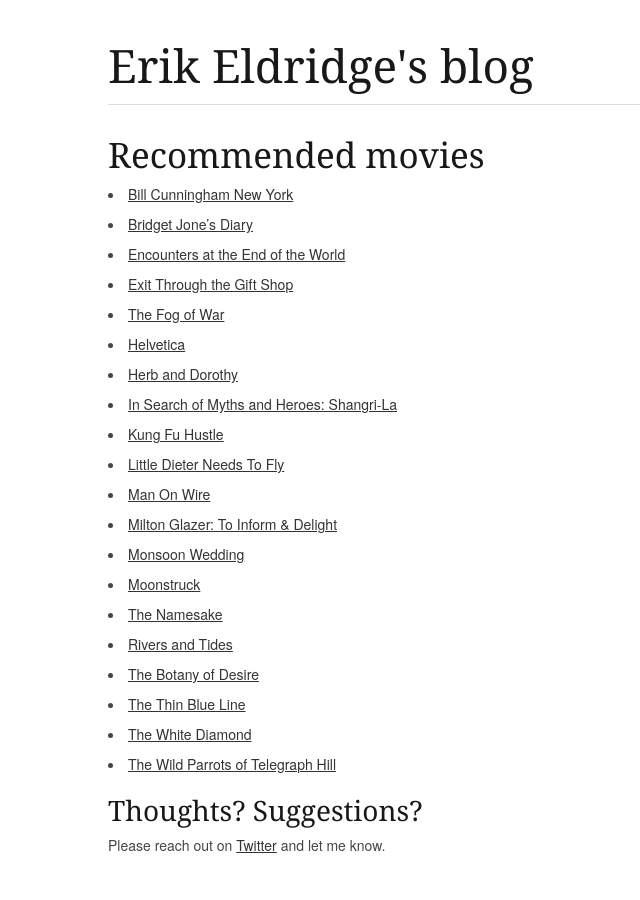
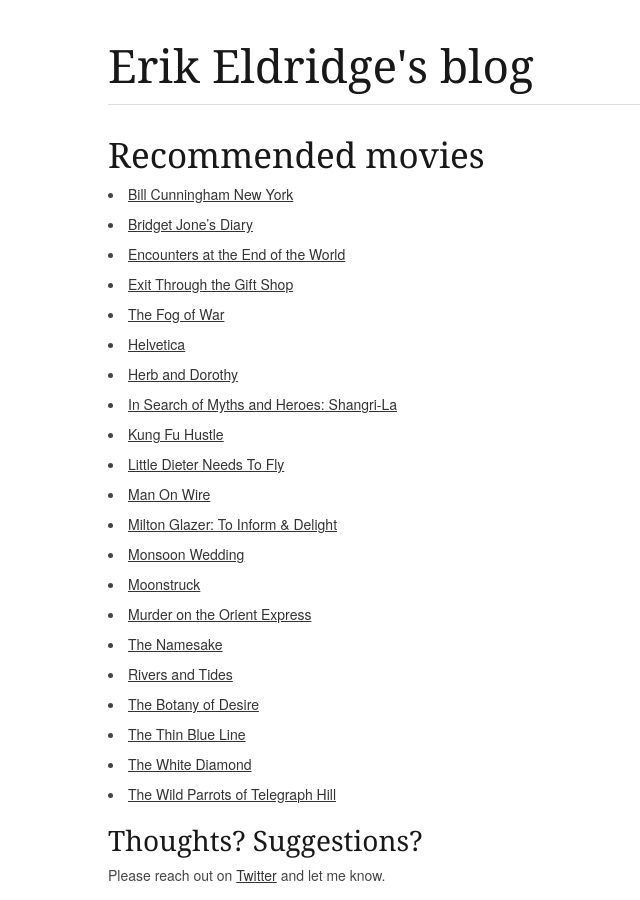
Before and after one commit to erikeldridge/erikeldridge.github.com, a Jekyll site: the page built from _posts/2012-1-28-recommended-movies.md, in a window 1280 px wide. Shown: the whole page, without its empty margins (62-702 px from the left). Built offline with Jekyll 4.4.1, drawn with Linux system fonts in a browser that asks for light colours; Markdown is read by kramdown in place of the engine named in the settings; comment, search, counter and statistics services are not loaded.

Commit message:
add murder on the orient express to recommended movies

```diff
--- a/_posts/2012-1-28-recommended-movies.md
+++ b/_posts/2012-1-28-recommended-movies.md
@@ -18,6 +18,7 @@
 * [Milton Glazer: To Inform & Delight](http://www.imdb.com/title/tt1275724/)
 * [Monsoon Wedding](http://www.imdb.com/title/tt0265343/)
 * [Moonstruck](http://www.imdb.com/title/tt0093565/)
+* [Murder on the Orient Express](http://www.imdb.com/title/tt0071877/)
 * [The Namesake](http://www.imdb.com/title/tt0433416/)
 * [Rivers and Tides](http://www.imdb.com/title/tt0307385/)
 * [The Botany of Desire](http://www.pbs.org/thebotanyofdesire/)
```
